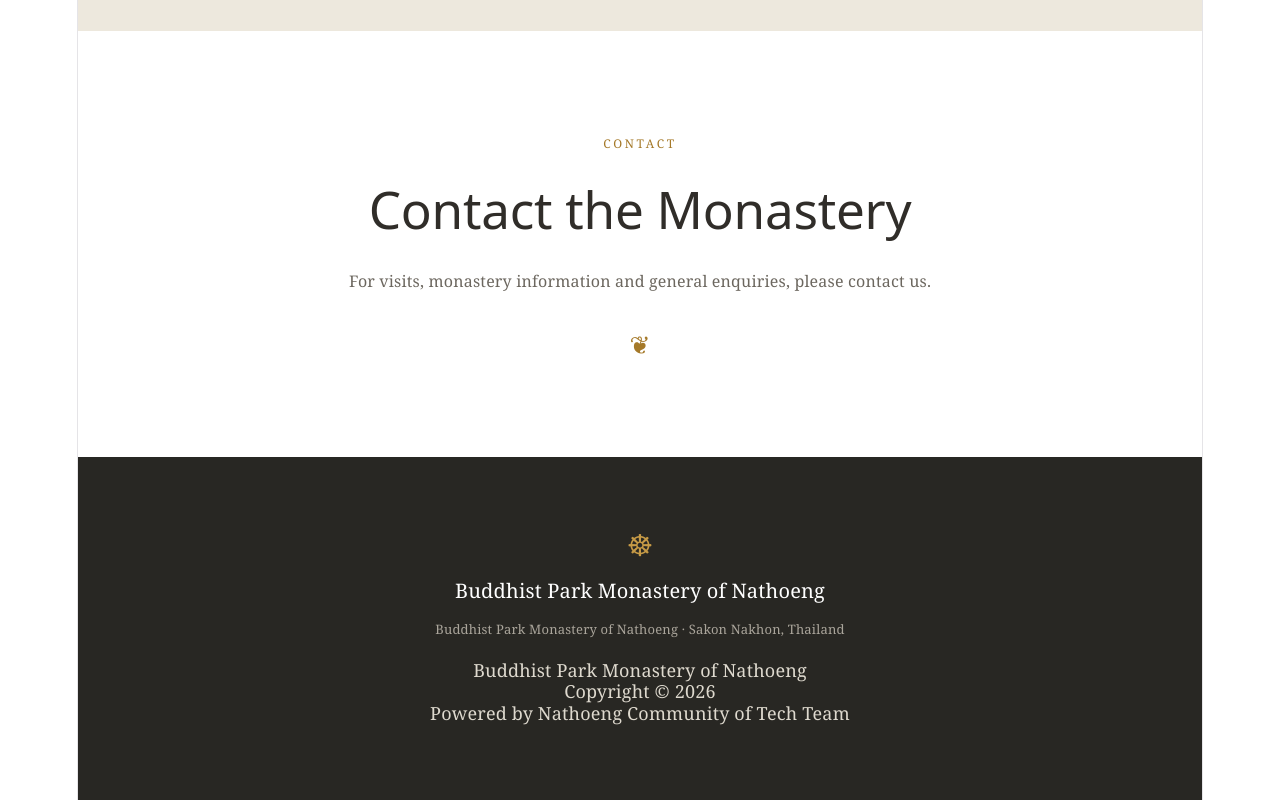
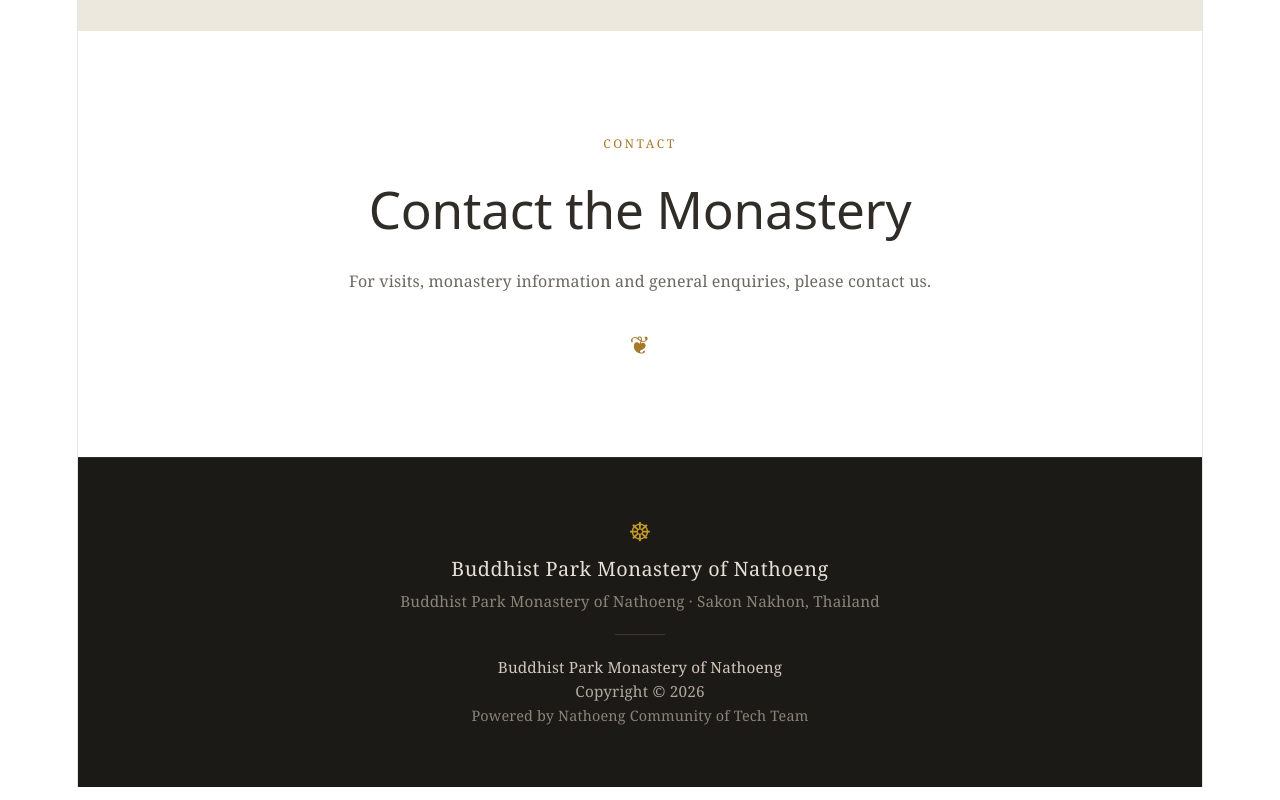
Before and after one commit to saributrchal-alt/nathoeng-temple, a React (Vite) app: page / in a window 1280 px wide. Shown: the part 3929-4729 px from the top of the page. Built offline with nearby package versions, Linux system fonts and the light colour scheme.

Commit message:
Update footer style

```diff
--- a/src/App.css
+++ b/src/App.css
@@ -563,45 +563,66 @@ nav a:hover {
 
 
 /* =========================================
-   FOOTER
+   FOOTER (Updated Style)
    ========================================= */
 
 footer {
   width: 100%;
+  padding: 60px 20px;
+  background: #1c1a17;
+  color: #b0a89d;
+  text-align: center;
+  border-top: 1px solid #2e2b26;
+}
 
-  padding: 75px 30px;
-
-  background: #282723;
-
-  color: #ded9ce;
-
-  text-align: center;
+.footer-content {
+  max-width: 700px;
+  margin: 0 auto;
 }
 
 footer .dharma {
-  margin-bottom: 20px;
-
-  color: #c69a46;
-
-  font-size: 30px;
+  margin-bottom: 12px;
+  color: #C59B27;
+  font-size: 26px;
+  line-height: 1;
 }
 
 footer strong {
   display: block;
-
-  color: #ffffff;
-
-  font-size: 20px;
-  font-weight: 400;
+  color: #e6dfd5;
+  font-size: 1.1rem;
+  font-weight: 500;
+  letter-spacing: 0.5px;
+  margin-bottom: 6px;
 }
 
-footer p {
-  margin: 14px 0 0;
+footer > .footer-content > p {
+  margin: 0 0 20px;
+  color: #8c8378;
+  font-size: 0.85rem;
+}
 
-  color: #aaa59b;
+.footer-divider {
+  width: 50px;
+  height: 1px;
+  background-color: #3a3630;
+  margin: 20px auto;
+}
 
-  font-size: 13px;
-  line-height: 1.7;
+.footer-bottom-info div {
+  font-size: 0.85rem;
+  color: #b0a89d;
+  line-height: 1.6;
+}
+
+.footer-bottom-info div:first-child {
+  color: #d1c7bc;
+  font-weight: 500;
+}
+
+.footer-bottom-info div:last-child {
+  color: #8c8378;
+  font-size: 0.8rem;
 }
 
 
@@ -846,6 +867,6 @@ footer p {
 
 
   footer {
-    padding: 60px 24px;
+    padding: 50px 20px;
   }
 }
--- a/src/App.jsx
+++ b/src/App.jsx
@@ -40,8 +40,7 @@ const content = {
     contactText:
       'For visits, monastery information and general enquiries, please contact us.',
 
-    footer:
-      'Buddhist Park Monastery of Nathoeng · Sakon Nakhon, Thailand'
+    footerSubtitle: 'Buddhist Park Monastery of Nathoeng · Sakon Nakhon, Thailand'
   },
 
   th: {
@@ -82,8 +81,7 @@ const content = {
     contactText:
       'สำหรับการเยี่ยมชม ข้อมูลเกี่ยวกับวัด หรือสอบถามรายละเอียด สามารถติดต่อทางวัดได้',
 
-    footer:
-      'วัดพุทธอุทยานนาเทิง · จังหวัดสกลนคร ประเทศไทย'
+    footerSubtitle: 'วัดพุทธอุทยานนาเทิง · จังหวัดสกลนคร ประเทศไทย'
   }
 }
 
@@ -388,27 +386,22 @@ function App() {
 
       {/* FOOTER */}
       <footer>
-
+        <div className="footer-content">
           <div className="dharma">☸</div>
-
           <strong>
             {lang === 'en'
               ? 'Buddhist Park Monastery of Nathoeng'
               : 'วัดพุทธอุทยานนาเทิง'}
           </strong>
+          <p>{t.footerSubtitle}</p>
 
-        <p>{t.footer}</p>
-<div
-  style={{
-    width: "100%",
-    textAlign: "center",
-    margin: "20px auto 0",
-    lineHeight: "1.2"
-  }}
->
+          <div className="footer-divider"></div>
+
+          <div className="footer-bottom-info">
             <div>Buddhist Park Monastery of Nathoeng</div>
             <div>Copyright © 2026</div>
             <div>Powered by Nathoeng Community of Tech Team</div>
+          </div>
         </div>
       </footer>
 
```
Lines whose indentation alone changed are shown as unchanged.
